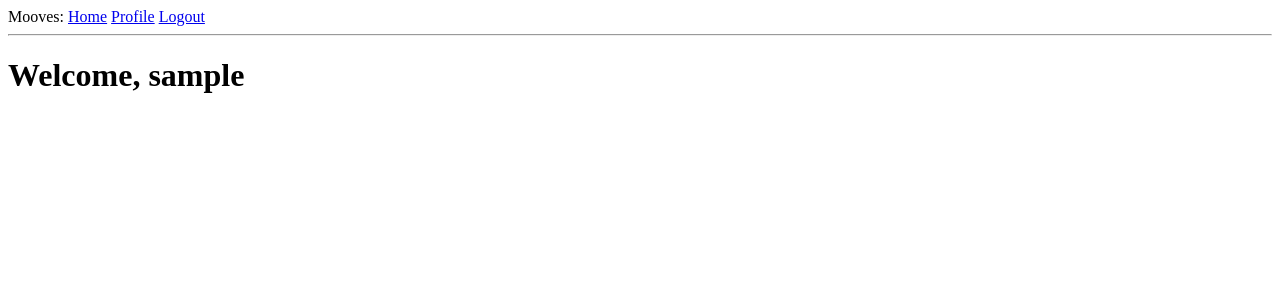
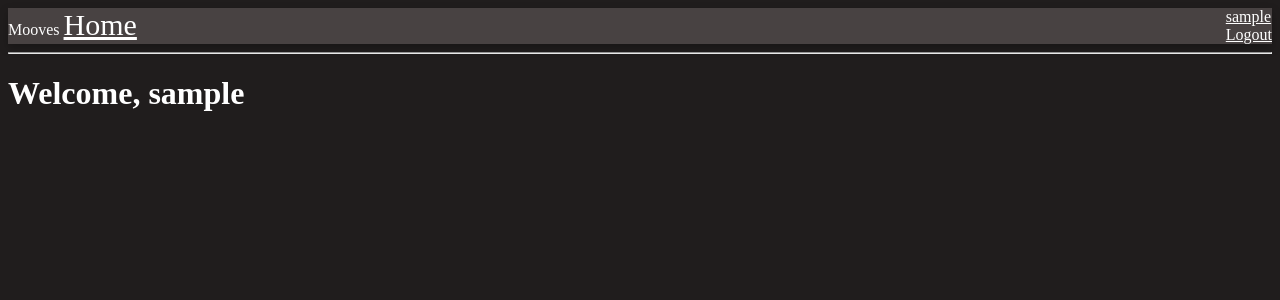
Before and after one commit to IkBenJur/mooves, a Flask app: page / in a window 1280 px wide. Shown: the top 300 px of the page. Run offline with Flask 3, Linux system fonts and the light colour scheme; the visitor is signed in with stand-in values (Sample User, id 1); data comes from the database, SQL or seed files in the repository; data that the repository does not hold is empty; parts of the project's set-up code (start-up, migrations or seed data) failed here and were passed over.

Commit message:
Changed navbar layout

```diff
--- a/app/templates/base.html
+++ b/app/templates/base.html
@@ -3,20 +3,25 @@
         <title>
             Mooves
         </title>
+        <link rel="stylesheet" href="{{ url_for('static', filename='css/base.css') }}" type="text/css" />
         {% block header %}
 
         {% endblock %}
     </head>
     <body>
-        <div>
-            Mooves:
+        <div class="navbar">
+            <div class="pages">
+                Mooves
                 <a href="{{ url_for('index') }}">Home</a>
+            </div>
+            <div class="profile">
                 {% if current_user.is_anonymous %}
                 <a href="{{ url_for('login') }}">Login</a>
                 {% else %}
-            <a href="{{ url_for('userPage', username=current_user.username) }}">Profile</a>
+                <a href="{{ url_for('userPage', username=current_user.username) }}">{{ current_user.username }}</a>
                 <a href="{{ url_for('logout') }}">Logout</a>
                 {% endif %}
+            </div>
         </div>
         <hr>
         {% with messages = get_flashed_messages() %}
```
Lines whose indentation alone changed are shown as unchanged.
